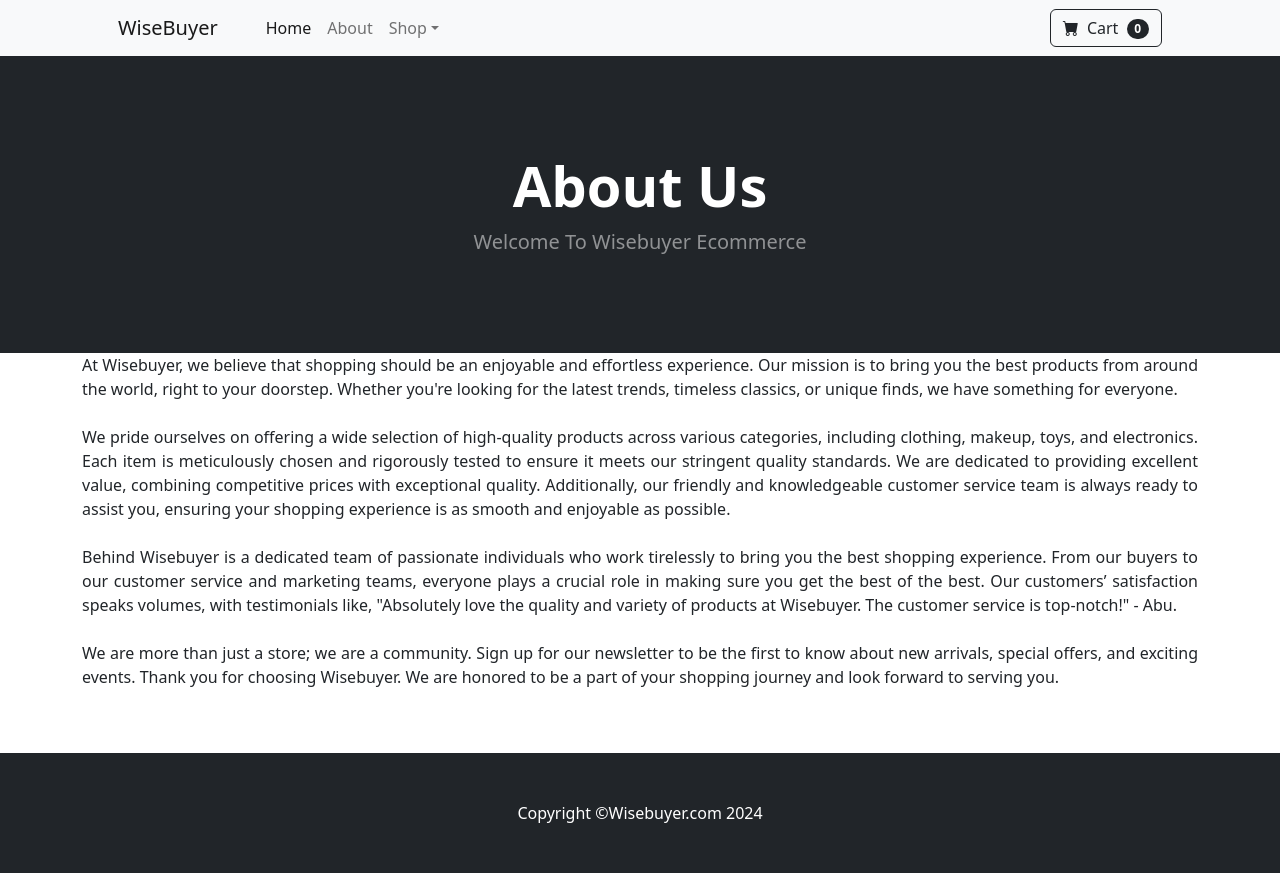
After one commit to Iswahaniizzati/TT8L-07, a Django app: page /about/ in a window 1280 px wide. The commit adds this page. Run offline with Django 5.2, Linux system fonts and the light colour scheme; parts of the project's set-up code (start-up, migrations or seed data) failed here and were passed over; some libraries are stand-ins or nearby versions.

Commit message:
template out website and created about page

```diff
--- /dev/null
+++ b/wisebuyer/store/templates/about.html
@@ -0,0 +1,34 @@
+{% extends 'base.html'%}
+{% block content %}
+
+ <!-- Header-->
+ <header class="bg-dark py-5">
+    <div class="container px-4 px-lg-5 my-5">
+        <div class="text-center text-white">
+            <h1 class="display-4 fw-bolder">About Us</h1>
+            <p class="lead fw-normal text-white-50 mb-0">Welcome To Wisebuyer Ecommerce</p>
+        </div>
+    </div>
+ </header>
+
+ <div class="container">
+    <div class="row">
+        <div class="col-12">
+            <center>
+
+<p align="justify">
+At Wisebuyer, we believe that shopping should be an enjoyable and effortless experience. Our mission is to bring you the best products from around the world, right to your doorstep. Whether you're looking for the latest trends, timeless classics, or unique finds, we have something for everyone.
+<br><br/>
+We pride ourselves on offering a wide selection of high-quality products across various categories, including clothing, makeup, toys, and electronics. Each item is meticulously chosen and rigorously tested to ensure it meets our stringent quality standards. We are dedicated to providing excellent value, combining competitive prices with exceptional quality. Additionally, our friendly and knowledgeable customer service team is always ready to assist you, ensuring your shopping experience is as smooth and enjoyable as possible.
+<br><br/>
+Behind Wisebuyer is a dedicated team of passionate individuals who work tirelessly to bring you the best shopping experience. From our buyers to our customer service and marketing teams, everyone plays a crucial role in making sure you get the best of the best. Our customers’ satisfaction speaks volumes, with testimonials like, "Absolutely love the quality and variety of products at Wisebuyer. The customer service is top-notch!" - Abu.
+<br><br/>
+We are more than just a store; we are a community. Sign up for our newsletter to be the first to know about new arrivals, special offers, and exciting events. Thank you for choosing Wisebuyer. We are honored to be a part of your shopping journey and look forward to serving you.
+</p>
+<br/><br/>
+            </center>
+        </div>
+    </div>
+</div>
+
+{% endblock %}
--- a/wisebuyer/store/templates/base.html
+++ b/wisebuyer/store/templates/base.html
@@ -0,0 +1,36 @@
+{% load static %}
+
+<!DOCTYPE html>
+<html lang="en">
+    <head>
+        <meta charset="utf-8" />
+        <meta name="viewport" content="width=device-width, initial-scale=1, shrink-to-fit=no" />
+        <meta name="description" content="" />
+        <meta name="author" content="" />
+        <title>Django WiseBuyer</title>
+        <!-- Favicon-->
+        <link rel="icon" type="image/x-icon" href="{% static 'assets/favicon.ico' %}" />
+        <!-- Bootstrap icons-->
+        <link href="https://cdn.jsdelivr.net/npm/bootstrap-icons@1.5.0/font/bootstrap-icons.css" rel="stylesheet" />
+        <!-- Core theme CSS (includes Bootstrap)-->
+        <link href="{% static 'css/styles.css' %}" rel="stylesheet" />
+    </head>
+    <body>
+       {% include 'navbar.html' %}
+
+       {% block content %}
+       {% endblock %}
+
+
+
+
+        <!-- Footer-->
+        <footer class="py-5 bg-dark">
+            <div class="container"><p class="m-0 text-center text-white">Copyright &copy;Wisebuyer.com 2024</p></div>
+        </footer>
+        <!-- Bootstrap core JS-->
+        <script src="https://cdn.jsdelivr.net/npm/bootstrap@5.2.3/dist/js/bootstrap.bundle.min.js"></script>
+        <!-- Core theme JS-->
+        <script src="{ static 'js/scripts.js'}"></script>
+    </body>
+</html>
--- a/wisebuyer/store/templates/navbar.html
+++ b/wisebuyer/store/templates/navbar.html
@@ -0,0 +1,29 @@
+ <!-- Navigation-->
+ <nav class="navbar navbar-expand-lg navbar-light bg-light">
+    <div class="container px-4 px-lg-5">
+        <a class="navbar-brand" href="{% url 'home' %}">WiseBuyer</a>
+        <button class="navbar-toggler" type="button" data-bs-toggle="collapse" data-bs-target="#navbarSupportedContent" aria-controls="navbarSupportedContent" aria-expanded="false" aria-label="Toggle navigation"><span class="navbar-toggler-icon"></span></button>
+        <div class="collapse navbar-collapse" id="navbarSupportedContent">
+            <ul class="navbar-nav me-auto mb-2 mb-lg-0 ms-lg-4">
+                <li class="nav-item"><a class="nav-link active" aria-current="page" href="{% url 'home' %}">Home</a></li>
+                <li class="nav-item"><a class="nav-link" href="{% url 'about' %}">About</a></li>
+                <li class="nav-item dropdown">
+                    <a class="nav-link dropdown-toggle" id="navbarDropdown" href="#" role="button" data-bs-toggle="dropdown" aria-expanded="false">Shop</a>
+                    <ul class="dropdown-menu" aria-labelledby="navbarDropdown">
+                        <li><a class="dropdown-item" href="#!">All Products</a></li>
+                        <li><hr class="dropdown-divider" /></li>
+                        <li><a class="dropdown-item" href="#!">Popular Items</a></li>
+                        <li><a class="dropdown-item" href="#!">New Arrivals</a></li>
+                    </ul>
+                </li>
+            </ul>
+            <form class="d-flex">
+                <button class="btn btn-outline-dark" type="submit">
+                    <i class="bi-cart-fill me-1"></i>
+                    Cart
+                    <span class="badge bg-dark text-white ms-1 rounded-pill">0</span>
+                </button>
+            </form>
+        </div>
+    </div>
+</nav>
--- a/wisebuyer/store/urls.py
+++ b/wisebuyer/store/urls.py
@@ -4,4 +4,5 @@ from . import views
 urlpatterns = [
     path('', views.home,name='home'),
     path('update_user/', views.update_user, name='update_user'),
+     path('about/', views.about, name='about'),
 ]
--- a/wisebuyer/store/views.py
+++ b/wisebuyer/store/views.py
@@ -7,3 +7,6 @@ def update_user(request):
 def home(request):
     products = Product.objects.all()
     return render(request, 'home.html', {'products': products})
+
+def about(request):
+    return render(request, 'about.html', {})
```
Also changed, not shown: wisebuyer/store/templates/home.html (+6 -57 lines).
